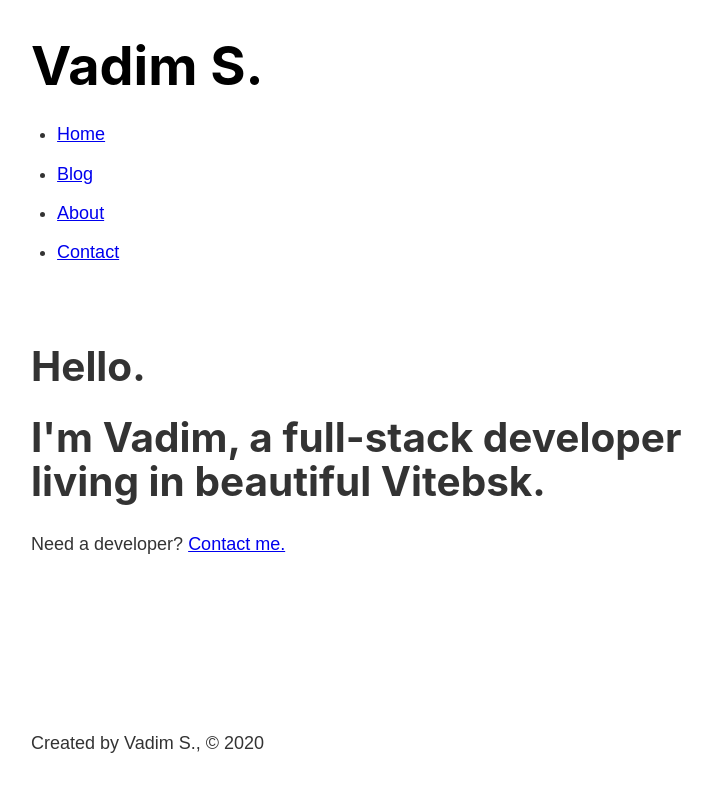
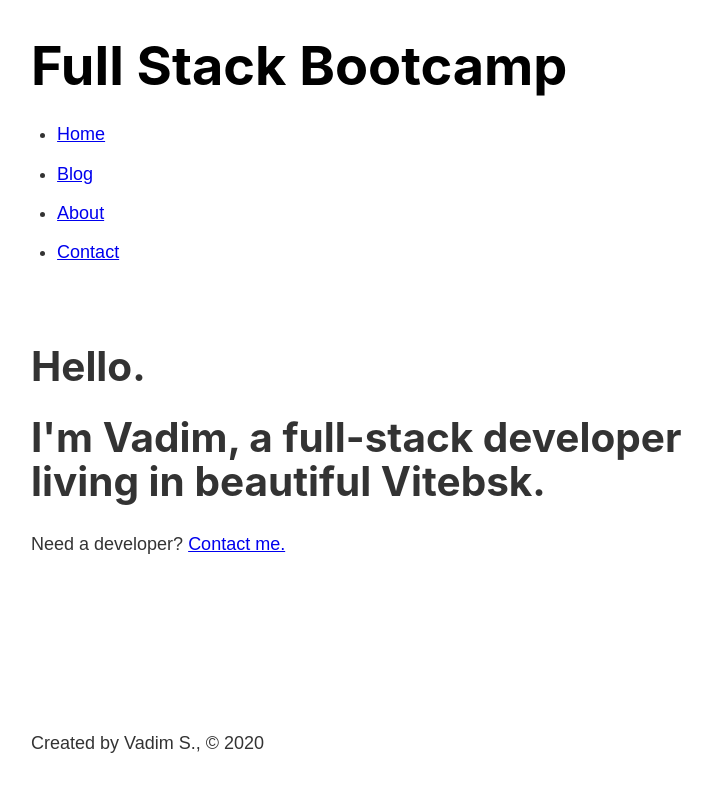
Before and after one commit to f0ll0wthewhiterabbit/blog-gatsby, a Gatsby site: page / in a window 1280 px wide. Shown: the whole page, without its empty margins (252-964 px from the left). Built offline with nearby package versions, Linux system fonts and the light colour scheme; Gatsby itself is replaced by a stand-in of ours.

Commit message:
Add siteMetadata

```diff
--- a/gatsby-config.js
+++ b/gatsby-config.js
@@ -1,3 +1,7 @@
 module.exports = {
+  siteMetadata: {
+    title: 'Full Stack Bootcamp',
+    author: 'Vadim S.',
+  },
   plugins: [`gatsby-plugin-sass`],
 }
--- a/src/components/footer.js
+++ b/src/components/footer.js
@@ -1,9 +1,20 @@
 import React from 'react'
+import { useStaticQuery, graphql } from 'gatsby'
 
 const Footer = () => {
+  const data = useStaticQuery(graphql`
+    query {
+      site {
+        siteMetadata {
+          author
+        }
+      }
+    }
+  `)
+
   return (
     <footer>
-      <p>Created by Vadim S., © 2020</p>
+      <p>Created by {data.site.siteMetadata.author}, © 2020</p>
     </footer>
   )
 }
--- a/src/components/header.js
+++ b/src/components/header.js
@@ -1,14 +1,24 @@
 import React from 'react'
-import { Link } from 'gatsby'
+import { Link, graphql, useStaticQuery } from 'gatsby'
 
 import headerStyles from './header.module.scss'
 
 const Header = () => {
+  const data = useStaticQuery(graphql`
+    query {
+      site {
+        siteMetadata {
+          title
+        }
+      }
+    }
+  `)
+
   return (
     <header className={headerStyles.header}>
       <h1>
         <Link className={headerStyles.title} to="/">
-          Vadim S.
+          {data.site.siteMetadata.title}
         </Link>
       </h1>
       <nav>
```
